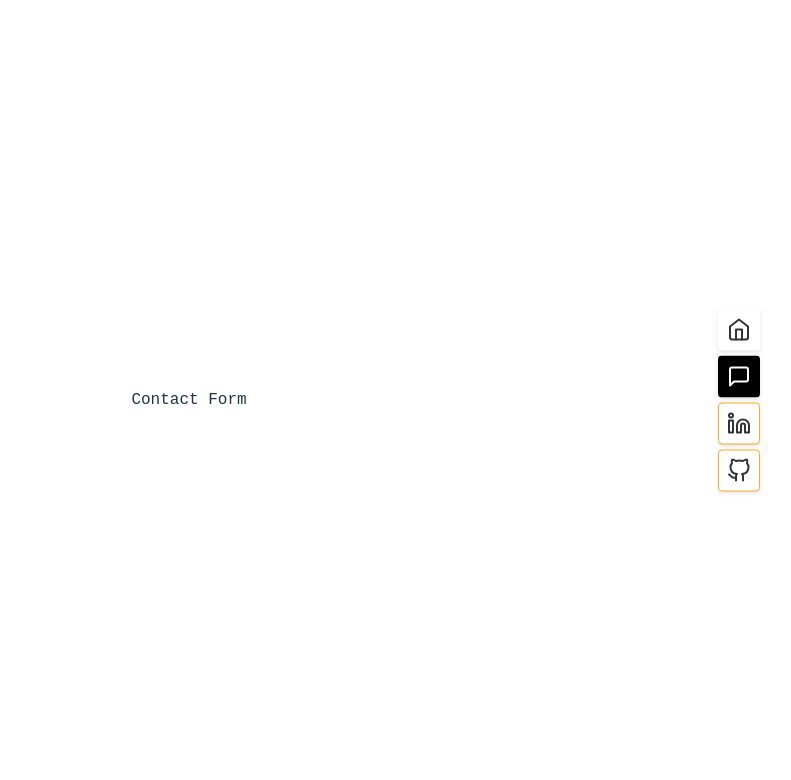
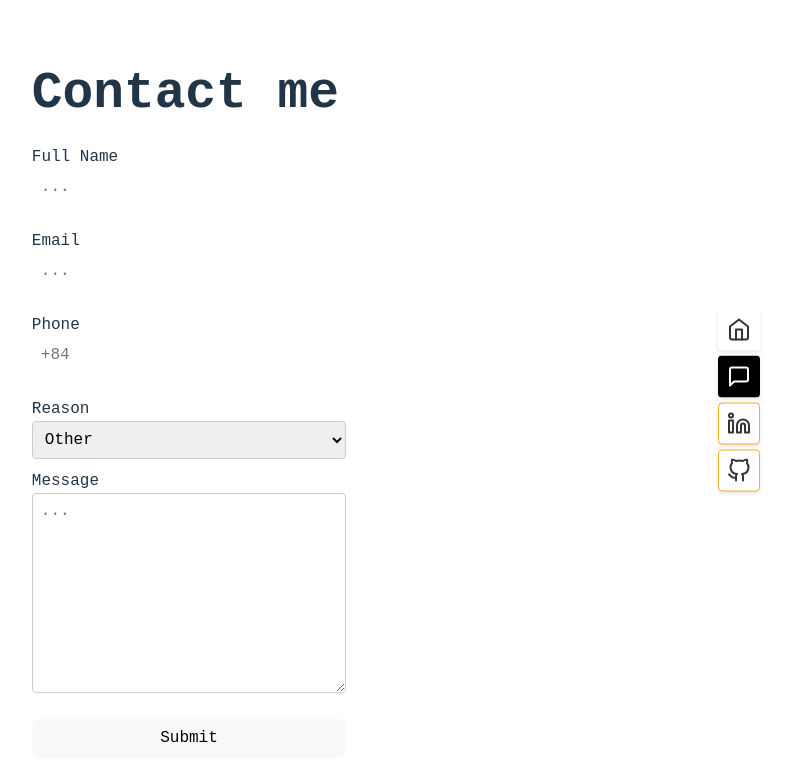
Before and after one commit to sr-albert/albert, a React (Vite) app: page /contact in a window 1280 px wide. Shown: the top 780 px of the page, without its empty margins (451-1242 px from the left). Built offline with nearby package versions, Linux system fonts and the light colour scheme.

Commit message:
chore: refactor contact

```diff
--- a/src/pages/Contact/Contact.scss
+++ b/src/pages/Contact/Contact.scss
@@ -1,30 +1,31 @@
-#contact-container {
-  overflow: auto;
-  display: flex;
-  justify-content: center;
-  align-items: center;
-  scroll-behavior: smooth;
-  overflow: auto;
+// #contact-container {
+//   overflow: auto;
+//   display: flex;
+//   flex-direction: column;
+//   justify-content: center;
+//   align-items: center;
+//   scroll-behavior: smooth;
+//   overflow: auto;
 
-  form {
-    width: 360px;
-    text-align: left;
-  }
+//   form {
+//     width: 360px;
+//     text-align: left;
+//   }
 
-  input,
-  select,
-  textarea {
-    width: 100%;
-    margin: 0px 0px 1.5rem 0px;
-    border: 1px solid #ffffff;
-    border-radius: 4px;
-  }
+//   input,
+//   select,
+//   textarea {
+//     width: 100%;
+//     margin: 0px 0px 1.5rem 0px;
+//     border: 1px solid #ffffff;
+//     border-radius: 4px;
+//   }
 
-  @media (max-width: 600px) {
-    top: 10%;
+//   @media (max-width: 600px) {
+//     top: 10%;
 
-    form {
-      padding-bottom: 200px;
-    }
-  }
-}
+//     form {
+//       padding-bottom: 200px;
+//     }
+//   }
+// }
--- a/src/pages/Contact/Contact.tsx
+++ b/src/pages/Contact/Contact.tsx
@@ -1,8 +1,11 @@
 /* eslint-disable react-refresh/only-export-components */
 /* eslint-disable @typescript-eslint/no-explicit-any */
-import useForm from "@/utils/hooks/useForm";
+import { Input, Select } from "@/components";
+import { IOption } from "@/types/contact-option";
+import { useForm } from "react-hook-form";
 import { Form, redirect } from "react-router-dom";
 import "./Contact.scss";
+import Button from "@/components/Button";
 
 export async function action({ request }: any): Promise<Response> {
   const formData = await request.formData();
@@ -13,171 +16,97 @@ export async function action({ request }: any): Promise<Response> {
 }
 
 export default function Contact() {
-  // const { values, handleChange, isVaild } = useForm({
-  //   initialValues: {
-  //     name: { value: "", error: "" },
-  //     email: { value: "", error: "" },
-  //     phone: { value: "", error: "" },
-  //     message: { value: "", error: "" },
-  //     kind: { value: "OTHER" },
-  //   },
-  //   validate: (values: Record<string, any>) => {
-  //     console.log({
-  //       entry: "validate from Contac page",
-  //       values,
-  //     });
-  //     return {};
-  //   },
-  //   onSubmit: (values: Record<string, any>) => {
-  //     console.log(values);
-  //   },
-  // });
-
-  // const onSubmit = (event: React.FormEvent<HTMLFormElement>) => {
-  //   console.log({
-  //     entry: "onSubmit from Contact page",
-  //     values,
-  //   });
-  // };
-
   return (
     <div id="contact-container">
-      Contact Form
-      {/* <Form
-        key="contact-form"
-        method="post"
-        aria-label="Contact me"
-        action="/contact"
-        onSubmit={onSubmit}
-      >
-        <h1>Contact me</h1>
-
-        <label htmlFor="input-full-name">Full Name</label>
-        <input
-          id="input-full-name"
-          data-testid="input-full-name"
-          name="name"
-          type="text"
-          placeholder="..."
-          aria-label="Full Name"
-          onChange={handleChange}
-        />
-
-        <label htmlFor="input-email">Email</label>
-        <input
-          id="input-email"
-          data-testid="input-email"
-          name="email"
-          type="text"
-          placeholder="..."
-          aria-label="Email"
-          onChange={handleChange}
-        />
-
-        <label htmlFor="input-phone">Phone</label>
-        <input
-          id="input-phone"
-          data-testid="input-phone"
-          name="phone"
-          type="text"
-          placeholder="+84"
-          aria-label="Phone"
-          onChange={handleChange}
-        />
-
-        <label htmlFor="select-reason">Reason</label>
-        <select
-          id="select-reason"
-          aria-disabled={true}
-          defaultValue="OTHER"
-          name="reason"
-          placeholder="..."
-          onChange={handleChange}
-        >
-          <option value="HIRING-ME">Hiring me</option>
-          <option value="OTHER">Other</option>
-        </select>
-
-        <label htmlFor="message">Message</label>
-        <textarea
-          id="message"
-          aria-label="Message"
-          name="message"
-          placeholder="..."
-          onChange={handleChange}
-        />
-
-        <button id="btn-submit" type="submit">
-          Submit
-        </button>
-      </Form> */}
+      <ContactForm />
     </div>
   );
 }
 
+const OPTIONS: IOption[] = [
+  {
+    value: "HIRING-ME",
+    name: "Hiring me",
+  },
+  {
+    value: "OTHER",
+    name: "Other",
+  },
+];
+
+interface IContactFormInput {
+  name: string;
+  email: string;
+  phone: string;
+  reason: string;
+  message: string;
+}
 function ContactForm() {
+  const { register, handleSubmit } = useForm<IContactFormInput>();
+  const onSubmit = (data: Record<string, any>) => console.log(data);
   return (
     <Form
       key="contact-form"
       method="post"
       aria-label="Contact me"
       action="/contact"
+      onSubmit={handleSubmit(onSubmit)}
     >
       <h1>Contact me</h1>
 
-      <label htmlFor="input-full-name">Full Name</label>
-      <input
+      <Input
         id="input-full-name"
         data-testid="input-full-name"
-        name="name"
         type="text"
         placeholder="..."
         aria-label="Full Name"
+        label="Full Name"
+        {...register("name")}
       />
 
-      <label htmlFor="input-email">Email</label>
-      <input
+      <Input
         id="input-email"
         data-testid="input-email"
-        name="email"
         type="text"
         placeholder="..."
         aria-label="Email"
+        label="Email"
+        {...register("email")}
       />
 
-      <label htmlFor="input-phone">Phone</label>
-      <input
+      <Input
         id="input-phone"
         data-testid="input-phone"
-        name="phone"
         type="text"
         placeholder="+84"
         aria-label="Phone"
+        label="Phone"
+        {...register("phone")}
       />
 
-      <label htmlFor="select-reason">Reason</label>
-      <select
+      <Select
+        label="Reason"
         id="select-reason"
-        aria-disabled={true}
         defaultValue="OTHER"
-        name="reason"
         placeholder="..."
-      >
-        <option value="HIRING-ME">Hiring me</option>
-        <option value="OTHER">Other</option>
-      </select>
+        options={OPTIONS}
+        {...register("reason")}
+      />
 
       <label htmlFor="message">Message</label>
       <textarea
         id="message"
         aria-label="Message"
-        name="message"
         placeholder="..."
+        {...register("message")}
       />
 
-      <button id="btn-submit" type="submit">
-        Submit
-      </button>
+      <Button
+        label="Submit"
+        id="btn-submit"
+        type="submit"
+        datatest-id="btn-submit"
+      />
     </Form>
   );
 }
--- /dev/null
+++ b/src/types/contact-option.ts
@@ -0,0 +1,15 @@
+/**
+ * Represents an option in a contact form.
+ */
+export interface IOption {
+  /**
+   * The value of the option with UPPERCASE letters
+   * e.g HIRING-ME, OTHER, etc.
+   */
+  value: string;
+  /**
+   * The name of the option with normal letters
+   * e.g Hiring Me, Other, etc.
+   */
+  name: string;
+}
```
